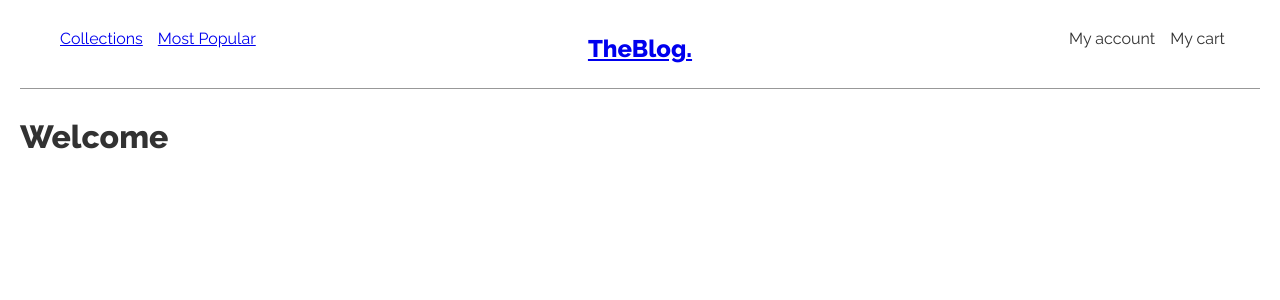
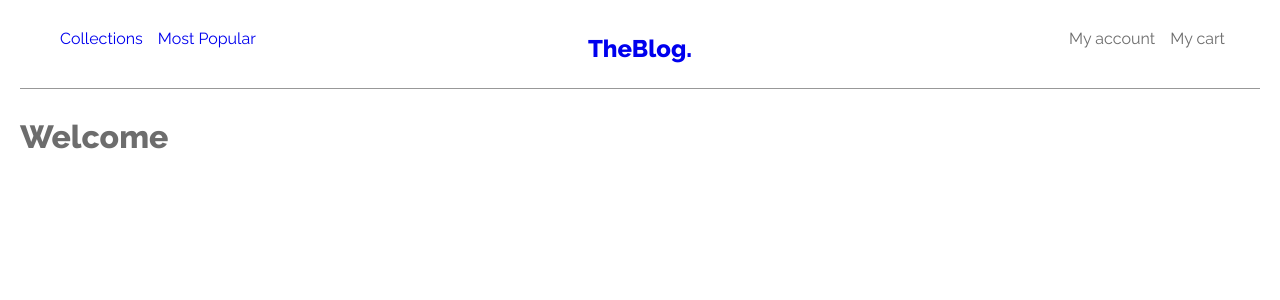
Before and after one commit to sidramwaseem/Blog-Website-NextJS, a Next.js app: page / in a window 1280 px wide. Shown: the top 300 px of the page. Built offline with nearby package versions, Linux system fonts and the light colour scheme.

Commit message:
update global styles

```diff
--- a/styles/global.css
+++ b/styles/global.css
@@ -4,7 +4,7 @@ body,
 html {
   margin: 0;
   padding: 0;
-  color: #323232;
+  color: #6d6d6d;
 }
 
 body {
@@ -13,9 +13,14 @@ body {
   line-height: 1.6;
 }
 .header-nav a.active {
-    color: #2a2a2a;
+    color: #050505;
+    text-decoration: underline;
+    font-weight: 600;
   }
 
+.header-nav a{
+    text-decoration: none;
+}
 .header-nav{
     display: flex;
     flex-direction: row;
@@ -30,7 +35,7 @@ body {
     /* border: 2px solid green; */
     width:100%;
 }
-.header-nav h1{
+.header-nav h1 a{
     /* border: 2px solid purple; */
     font-weight: 800;
     font-family:'Raleway', sans-serif;
@@ -40,6 +45,7 @@ body {
     list-style: none;
     display: inline-block;
     margin-right: 15px;
+    text-decoration: none;
 }
 
 .first-list{
```
